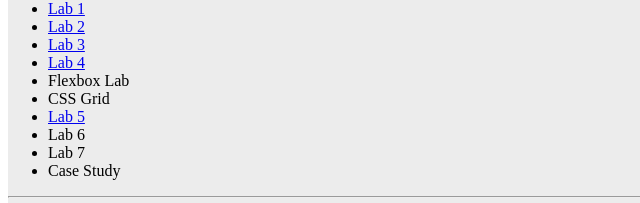
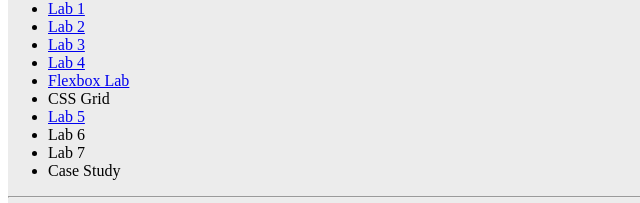
Before and after one commit to VohidA/Portfolio-Assignment, a plain HTML site: page index.html in a window 1280 px wide. Shown: the part 597-800 px from the top of the page, 0-640 px from the left. Drawn offline with Linux system fonts and the light colour scheme.

Commit message:
Update index.html

```diff
--- a/index.html
+++ b/index.html
@@ -34,7 +34,7 @@
 			<li><a href="https://vohida.github.io/GPST-lab-2/index.html" target="_blank">Lab 2</a></li>
 			<li><a href="https://vohida.github.io/GPST-lab-3/index.html" target="_blank">Lab 3</a></li>
 			<li><a href="https://vohida.github.io/GPST-LAB-4/index.html" target="_blank">Lab 4</a></li>
-			<li>Flexbox Lab</li>
+			<li><a href="https://vohida.github.io/Flexbox-Lab/index.html" target="_blank">Flexbox Lab</a></li>
 			<li>CSS Grid</li>
 			<li><a href="https://vohida.github.io/Lab-5-GPST/index.html" target="_blank">Lab 5</a></li>
 			<li>Lab 6</li>
```
